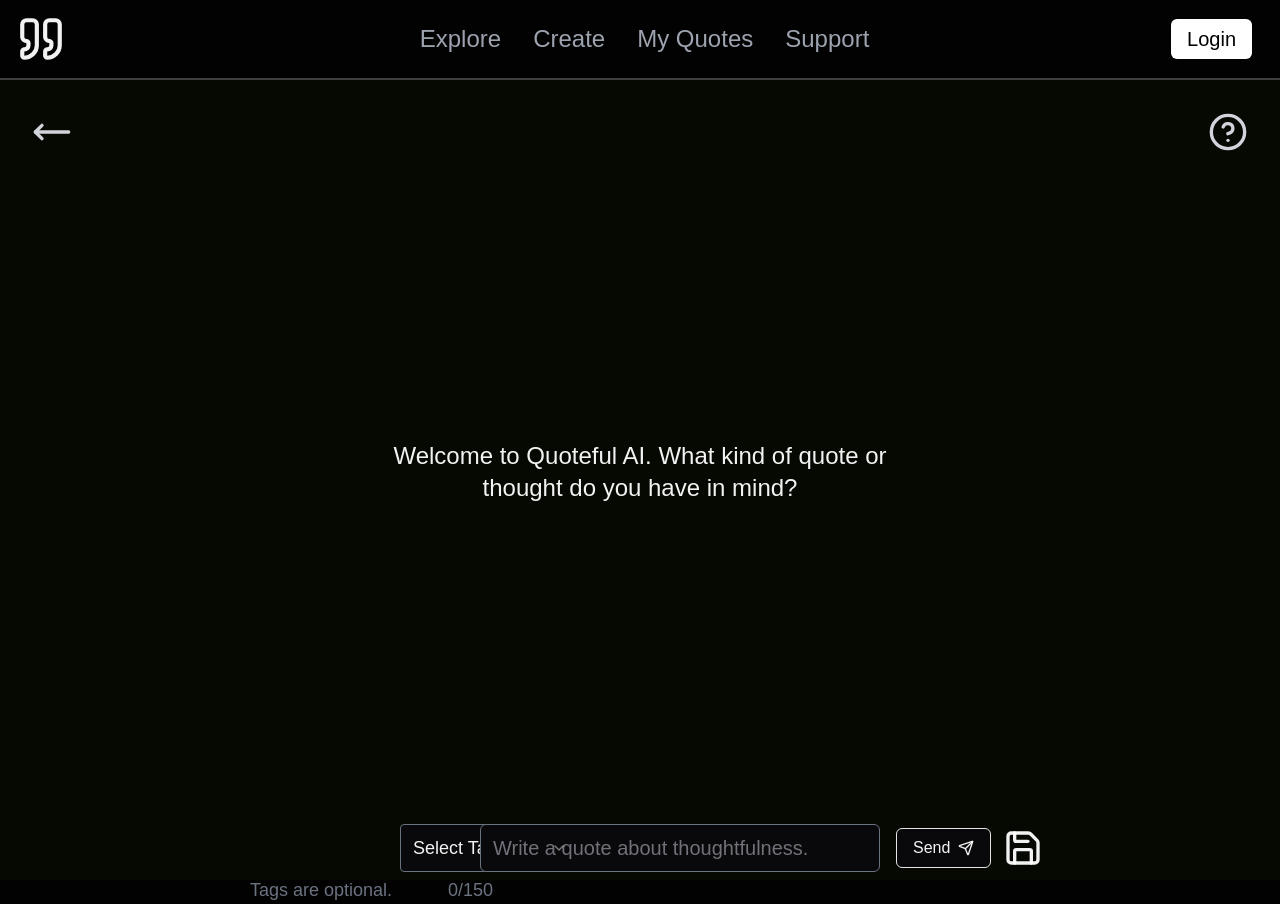
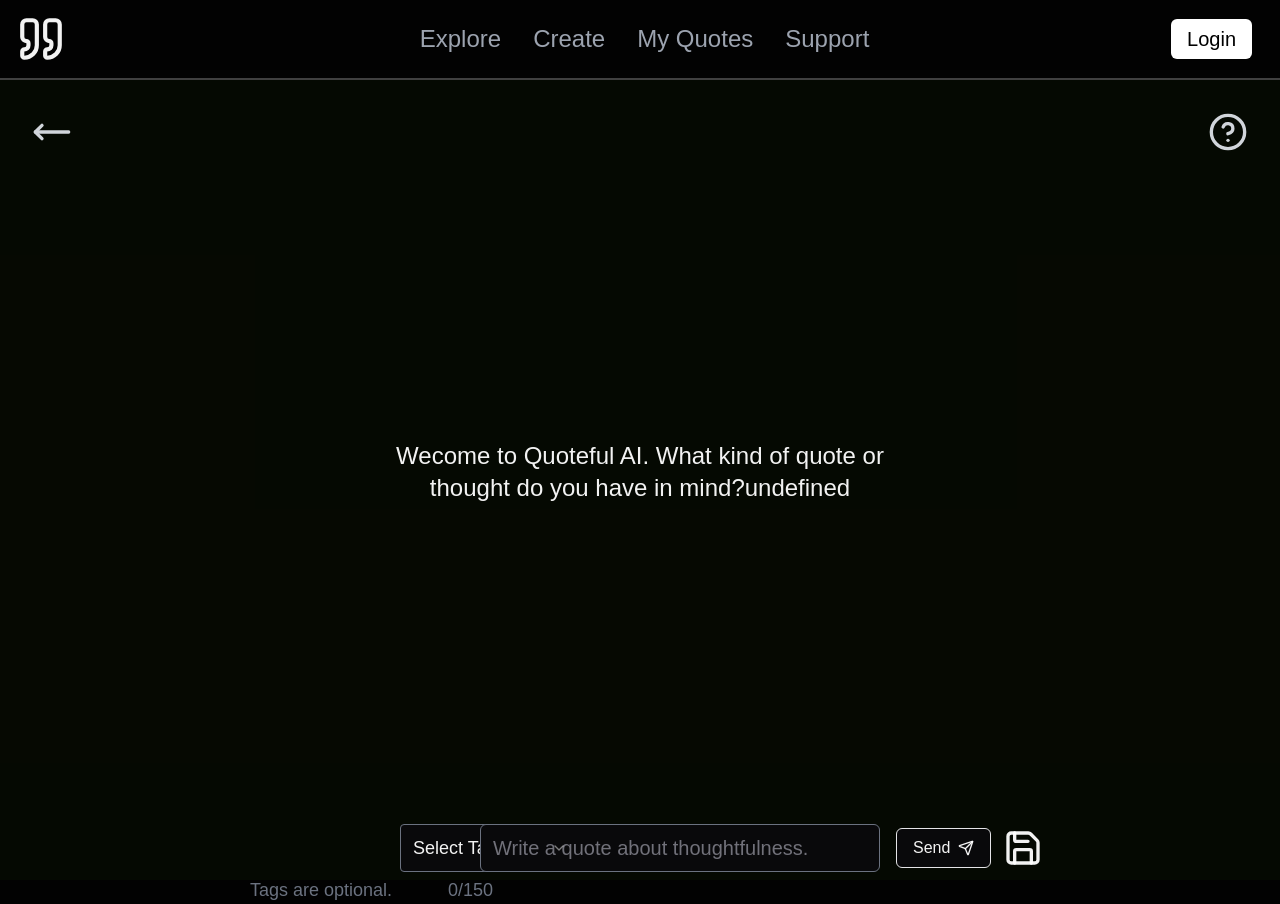
Before and after one commit to ZVKubajak/Quoteful, a React (Vite) app in the folder client/: page /create/generate in a window 1280 px wide. Built offline with nearby package versions, Linux system fonts and the light colour scheme.

Commit message:
Created Typing Animation

```diff
--- a/client/src/pages/subCreate/Generate.tsx
+++ b/client/src/pages/subCreate/Generate.tsx
@@ -27,6 +27,7 @@
   const [prompt, setPrompt] = useState<string>("");
   const [content, setContent] = useState<string>("");
   const [tag, setTag] = useState<Tag | "">("");
+  const [displayText, setDisplayText] = useState<string>("");
 
   const defaultMessage =
     "Welcome to Quoteful AI. What kind of quote or thought do you have in mind?";
@@ -61,13 +62,28 @@
     setContent(defaultMessage);
   }, []);
 
+  useEffect(() => {
+    let i = 0;
+    setDisplayText("");
+
+    const interval = setInterval(() => {
+      if (i < content.length) {
+        setDisplayText((prev) => prev + content[i]);
+        i++;
+      } else {
+        clearInterval(interval);
+      }
+    }, 40);
+
+    return () => clearInterval(interval);
+  }, [content]);
+
   return (
     <main className="bg-lime-950/15 h-screen">
       <IconBar />
 
       <div id="ai-response-field" className="mt-64 px-96">
-        {/* This is where AI's response will go. It will also have super cool typing animation. */}
-        <p className="text-center text-2xl">{content}</p>
+        <p className="text-center text-2xl">{displayText}</p>
       </div>
 
       <div id="input-bar" className="flex justify-center mt-80 ml-20">
```
